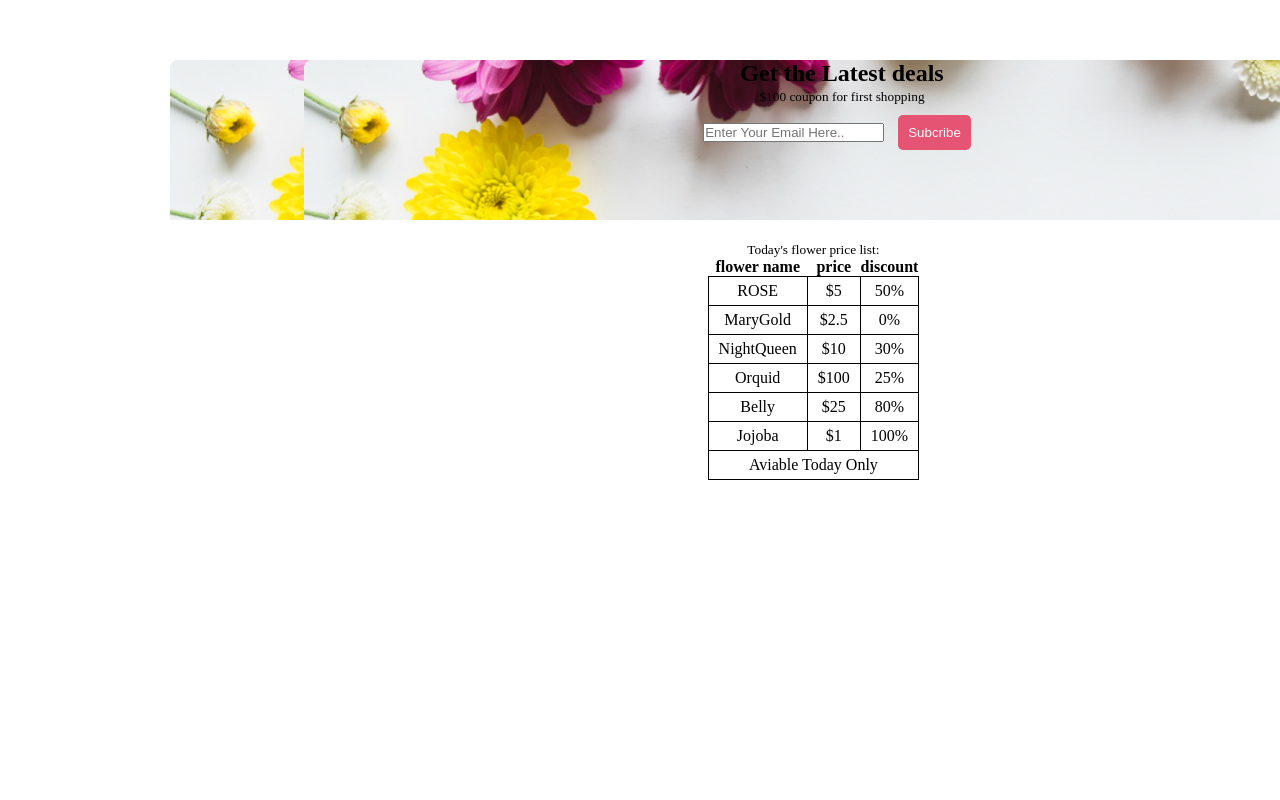
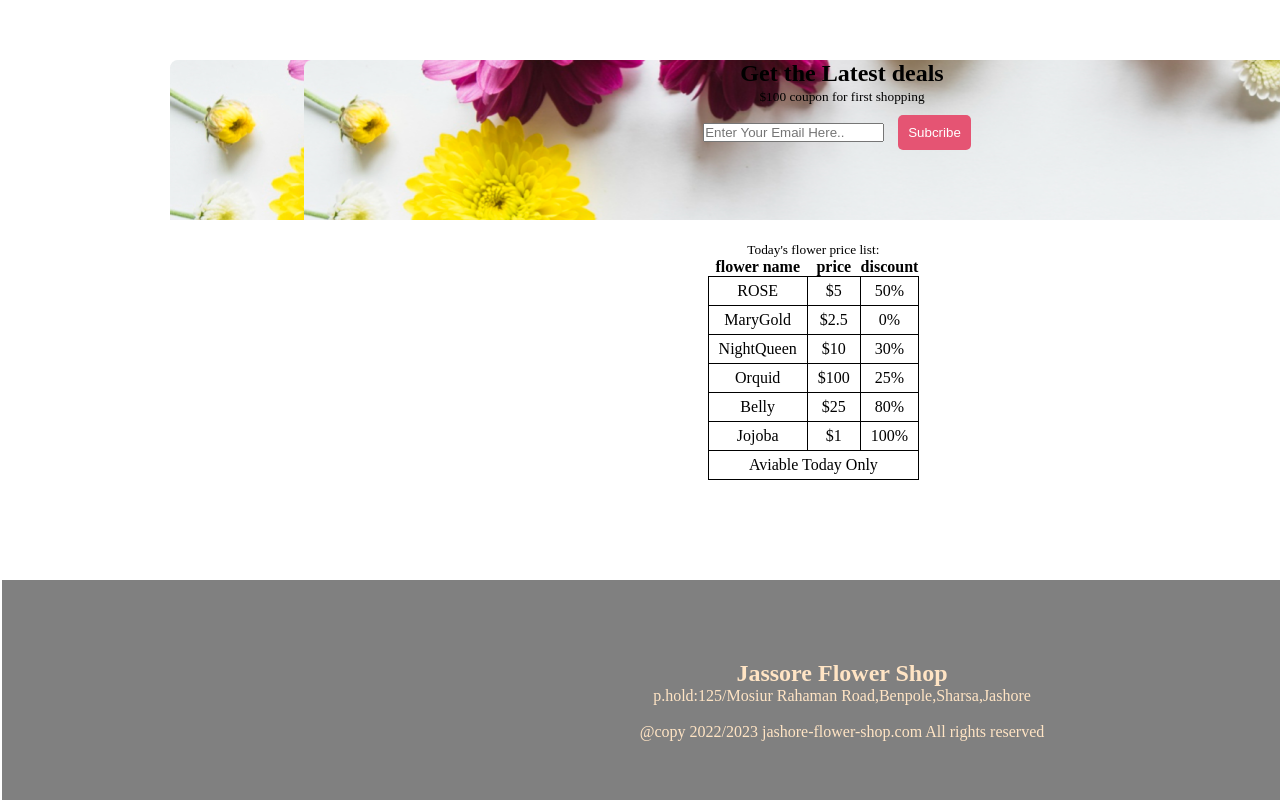
Before and after one commit to Afiya32/jashore-flower, a plain HTML site: page index.html in a window 1280 px wide. Shown: the part 2087-2887 px from the top of the page. Before the commit the page ends 2649 px from the top, so only its background shows below. Drawn offline with Linux system fonts and the light colour scheme.

Commit message:
assignment completed

```diff
--- a/index.html
+++ b/index.html
@@ -146,6 +146,14 @@
     </section>
   </main>
 
-  <footer></footer>
+  <footer>
+    <section class="footer-part">
+      <div class="footer-part">
+        <h1>Jassore Flower Shop</h1>
+        <p>p.hold:125/Mosiur Rahaman Road,Benpole,Sharsa,Jashore</p><br>
+        <p>@copy 2022/2023 jashore-flower-shop.com All rights reserved </p>
+      </div>
+    </section>
+  </footer>
 </body>
 </html>
--- a/style.css
+++ b/style.css
@@ -140,9 +140,19 @@ td{
   border: 1px solid black;
   padding: 5px 10px;
 }
-#table{
-  margin-left: 120px;
+/* footer part */
+.footer-part{
+  height: 25vh;
+  width: 100%;
+  background: gray;
+  color: bisque;
   align-items: center;
+  justify-content: center;
+  align-content: center;
   text-align: center;
-  justify-content: space-around;
+  margin-top: 20px;
 }
+.main-foot{
+  margin-top: 15vh;
+  text-align: center;
+}
```
